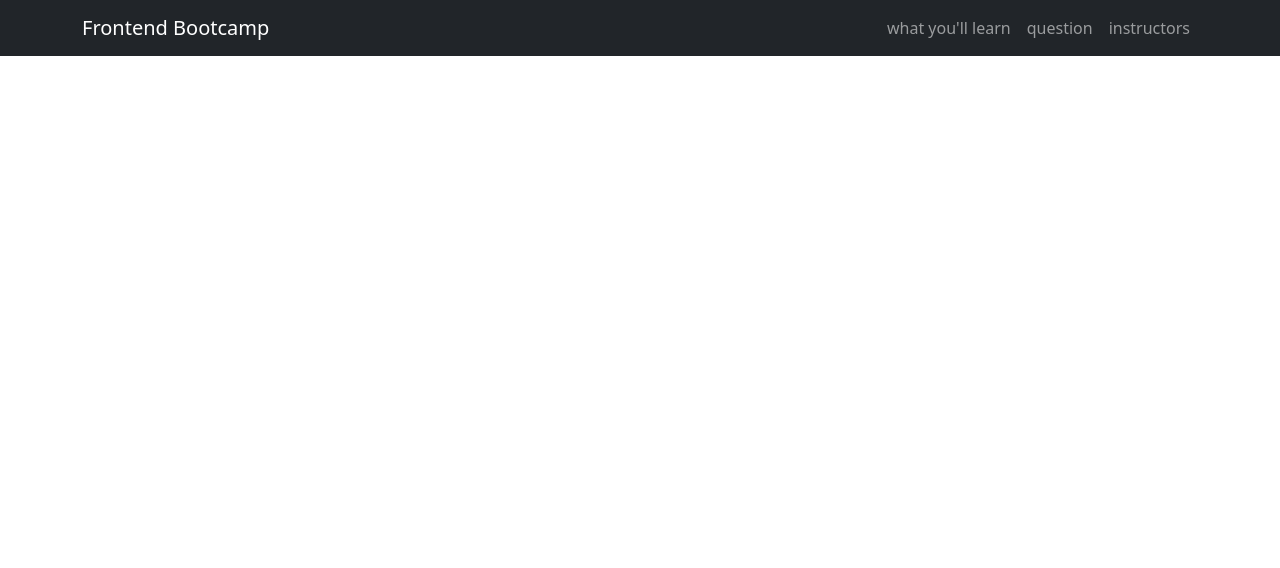
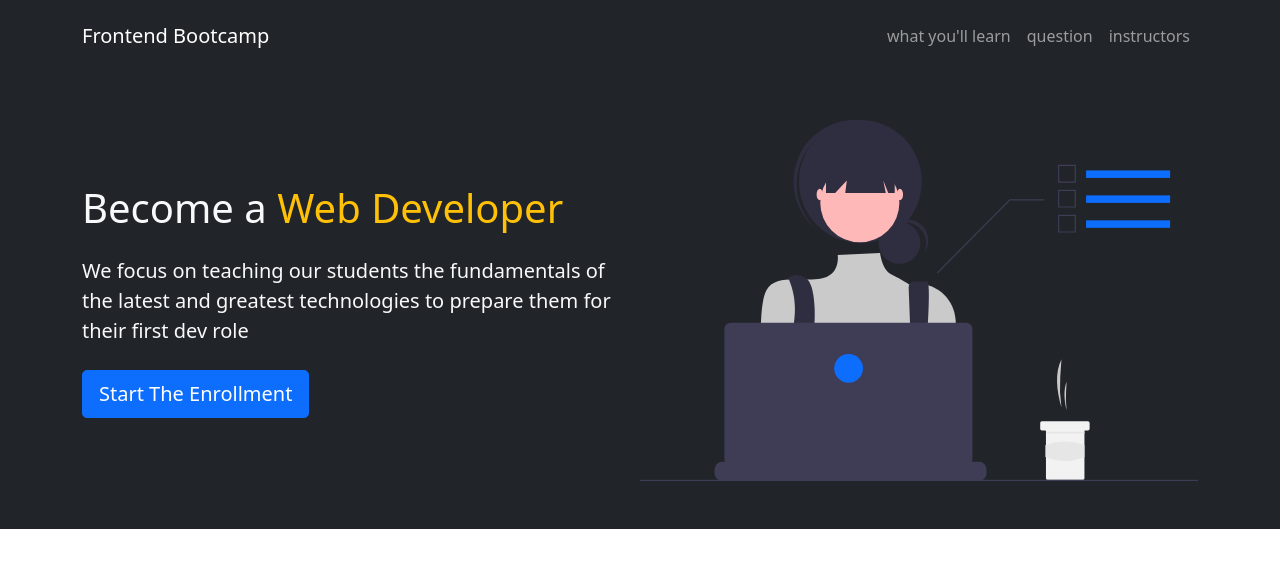
Before and after one commit to yuandika/simple-bootstrap, a plain HTML site: page index.html in a window 1280 px wide. Drawn offline with nearby package versions, Linux system fonts and the light colour scheme.

Commit message:
added showcase

```diff
--- a/index.html
+++ b/index.html
@@ -15,9 +15,9 @@
 </head>
 
 <body>
-    <nav class="navbar navbar-expand-lg bg-dark navbar-dark">
+    <!--Navbar-->
+    <nav class="navbar navbar-expand-lg bg-dark navbar-dark py-3">
         <div class="container">
-            <!--Navbar-->
             <a href="#" class="navbar-brand">Frontend Bootcamp</a>
 
             <button class="navbar-toggler" type="button" data-bs-toggle="collapse" data-bs-target="#navmenu">
@@ -40,8 +40,20 @@
         </div>
     </nav>
 
-
-
+    <section class="bg-dark text-light p-5 text-center text-sm-start">
+        <div class="container">
+            <div class="d-sm-flex align-items-center justify-content-between">
+                <div>
+                    <h1>Become a <span class="text-warning">Web Developer</span></h1>
+                    <p class="lead my-4">
+                        We focus on teaching our students the fundamentals of the latest
+                        and greatest technologies to prepare them for their first dev role
+                    </p>
+                    <button class="btn btn-primary btn-lg">Start The Enrollment</button>
+                </div>
+                <img class="img-fluid w-50 d-none d-sm-block" src="asset/showcase.svg" alt="">
+            </div>
+        </div>
     </section>
 
     <script src="https://cdn.jsdelivr.net/npm/bootstrap@5.0.2/dist/js/bootstrap.bundle.min.js"
```
Also changed, not shown: asset/fundamentals.svg (added), asset/react.svg (added), asset/showcase.svg (added).
